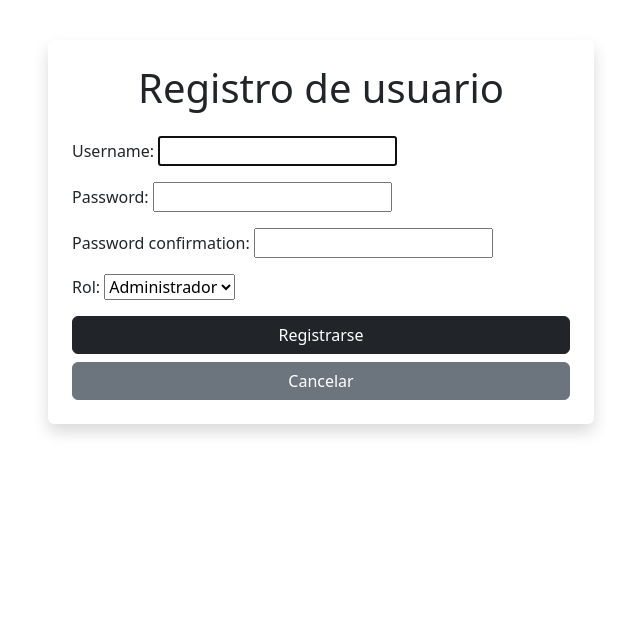
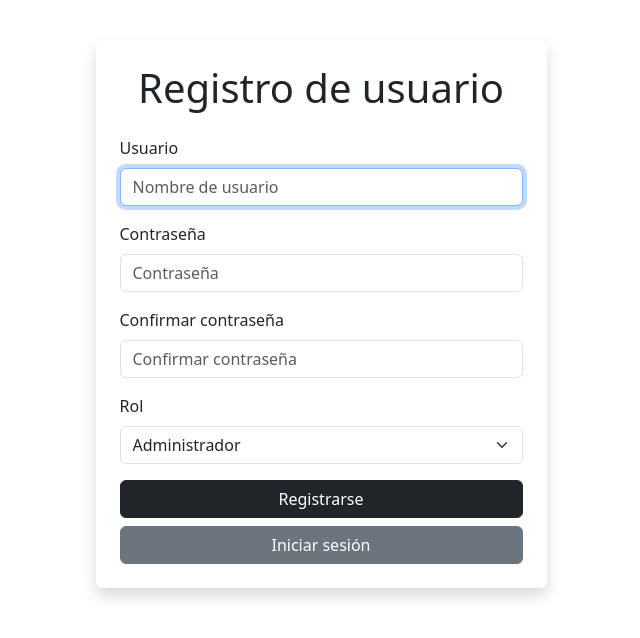
Before and after one commit to CDGuarnizoOrtiz/Plataforma-Colegio, a Django app: page /signup/ in a window 1280 px wide. Shown: the part 56-694 px from the top of the page, without its empty margins (319-959 px from the left). Run offline with Django 5.2, Linux system fonts and the light colour scheme.

Commit message:
new  signup

```diff
--- a/plataforma/forms.py
+++ b/plataforma/forms.py
@@ -1,20 +1,19 @@
 from django import forms
-from .models import Estudiante, Nota
 from django.contrib.auth.forms import UserCreationForm
 from django.contrib.auth.models import User
-from .models import Profile
+from .models import Estudiante, Nota, Profile
 
 
 class EstudianteForm(forms.ModelForm):
     class Meta:
         model = Estudiante
-        fields = ['nombre', 'apellido', 'email',]
+        fields = ['nombre', 'apellido', 'email']
         widgets = {
             'nombre': forms.TextInput(attrs={'class': 'form-control', 'placeholder': 'Nombre'}),
             'apellido': forms.TextInput(attrs={'class': 'form-control', 'placeholder': 'Apellido'}),
             'email': forms.EmailInput(attrs={'class': 'form-control', 'placeholder': 'Correo electrónico'}),
+        }
 
-        }
 
 class NotaForm(forms.ModelForm):
     class Meta:
@@ -22,36 +21,66 @@ class NotaForm(forms.ModelForm):
         fields = ['estudiante', 'materia', 'calificacion']
         widgets = {
             'estudiante': forms.Select(attrs={'class': 'form-control'}),
-            'materia': forms.TextInput(attrs={'class': 'form-control', 'placeholder': 'Escribe la materia'}),
-            'calificacion': forms.NumberInput(attrs={'class': 'form-control', 'placeholder': 'Escribe la calificación'}),
+            'materia': forms.TextInput(attrs={'class': 'form-control', 'placeholder': 'Materia'}),
+            'calificacion': forms.NumberInput(attrs={'class': 'form-control', 'placeholder': 'Calificación'}),
         }
+
 
 class NotaeditForm(forms.ModelForm):
     class Meta:
         model = Nota
         fields = ['materia', 'calificacion']
         widgets = {
-            'materia': forms.TextInput(attrs={'class': 'form-control', 'placeholder': 'Escribe la materia'}),
-            'calificacion': forms.NumberInput(attrs={'class': 'form-control', 'placeholder': 'Escribe la calificación'}),
+            'materia': forms.TextInput(attrs={'class': 'form-control', 'placeholder': 'Materia'}),
+            'calificacion': forms.NumberInput(attrs={'class': 'form-control', 'placeholder': 'Calificación'}),
         }
 
 
 class CustomUserCreationForm(UserCreationForm):
     ROLE_CHOICES = (
-        ('admin','Administrador'),
-        ('student','Estudiante'),
+        ('admin', 'Administrador'),
+        ('student', 'Estudiante'),
     )
-    role = forms.ChoiceField(choices=ROLE_CHOICES, label='Rol')
+
+    role = forms.ChoiceField(
+        choices=ROLE_CHOICES,
+        label='Rol',
+        widget=forms.Select(attrs={'class': 'form-select'})
+    )
 
     class Meta:
         model = User
-        fields = ['username','password1', 'password2', 'role']
+        fields = ['username', 'password1', 'password2', 'role']
+
+    def __init__(self, *args, **kwargs):
+        super().__init__(*args, **kwargs)
+        self.fields['username'].widget.attrs.update({
+            'class': 'form-control',
+            'placeholder': 'Nombre de usuario'
+        })
+        self.fields['password1'].widget.attrs.update({
+            'class': 'form-control',
+            'placeholder': 'Contraseña'
+        })
+        self.fields['password2'].widget.attrs.update({
+            'class': 'form-control',
+            'placeholder': 'Confirmar contraseña'
+        })
 
     def save(self, commit=True):
-        user = super().save(commit)  # Guarda el usuario
-        role = self.cleaned_data['role']  # Obtiene el rol seleccionado en el formulario
-        Profile.objects.create(user=user, role=role)  # Crea el perfil vinculado
+        user = super().save(commit)
+        role = self.cleaned_data['role']
+        Profile.objects.create(user=user, role=role)
         return user
 
+
 class BuscarEstudianteForm(forms.Form):
-    nombre = forms.CharField(label="buscar estudiante", max_length=100, required= False)
+    nombre = forms.CharField(
+        label="Buscar estudiante",
+        max_length=100,
+        required=False,
+        widget=forms.TextInput(attrs={
+            'class': 'form-control',
+            'placeholder': 'Ingrese nombre del estudiante'
+        })
+    )
--- a/plataforma/templates/registration/login.html
+++ b/plataforma/templates/registration/login.html
@@ -28,8 +28,7 @@
 
           <div class="d-grid gap-2 mt-3">
             <button type="submit" class="btn btn-dark">Iniciar sesión</button>
-            <a href="/" class="btn btn-secondary">Cancelar</a>
-            <a href="{% url 'signup' %}" class="btn btn-dark">Registrar</a>
+            <a href="{% url 'signup' %}" class="btn btn-secondary">Registrar</a>
           </div>
         </div>
       </form>
--- a/plataforma/templates/signup.html
+++ b/plataforma/templates/signup.html
@@ -3,7 +3,7 @@
 {% block content %}
 <main class="container mt-5">
   <div class="row justify-content-center">
-    <div class="col-md-6">
+    <div class="col-md-5">
       <form method="POST" action="{% url 'signup' %}" class="card border-0 shadow">
         <div class="card-body p-4">
           <h1 class="mb-4 text-center text-dark">Registro de usuario</h1>
@@ -12,32 +12,32 @@
           {{ form.non_field_errors }}
 
           <div class="mb-3">
-            {{ form.username.label_tag }}
+            <label for="{{ form.username.id_for_label }}" class="form-label">Usuario</label>
             {{ form.username }}
             {{ form.username.errors }}
           </div>
 
           <div class="mb-3">
-            {{ form.password1.label_tag }}
+            <label for="{{ form.password1.id_for_label }}" class="form-label">Contraseña</label>
             {{ form.password1 }}
             {{ form.password1.errors }}
           </div>
 
           <div class="mb-3">
-            {{ form.password2.label_tag }}
+            <label for="{{ form.password2.id_for_label }}" class="form-label">Confirmar contraseña</label>
             {{ form.password2 }}
             {{ form.password2.errors }}
           </div>
 
           <div class="mb-3">
-            {{ form.role.label_tag }}
+            <label for="{{ form.role.id_for_label }}" class="form-label">Rol</label>
             {{ form.role }}
             {{ form.role.errors }}
           </div>
 
           <div class="d-grid gap-2 mt-3">
             <button type="submit" class="btn btn-dark">Registrarse</button>
-            <a href="/" class="btn btn-secondary">Cancelar</a>
+            <a href="{% url 'signin' %}" class="btn btn-secondary">Iniciar sesión</a>
           </div>
         </div>
       </form>
```
